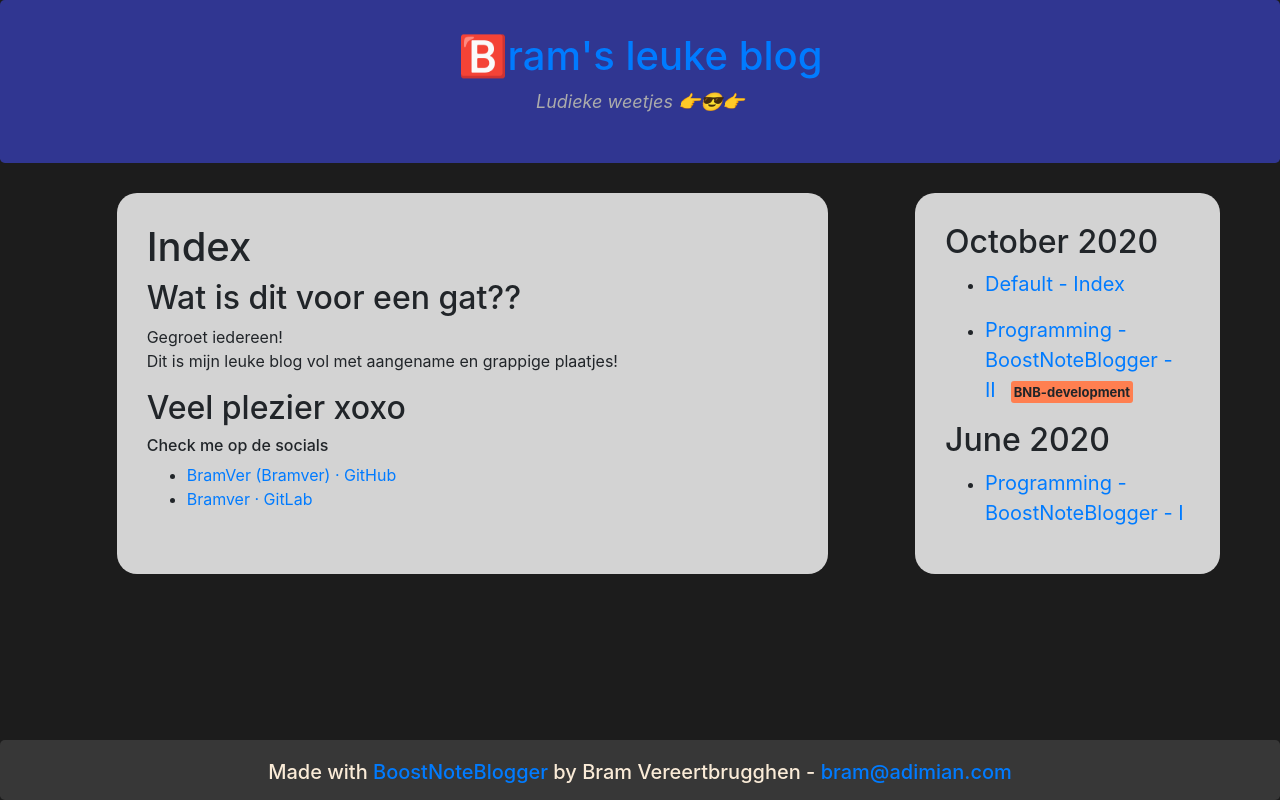
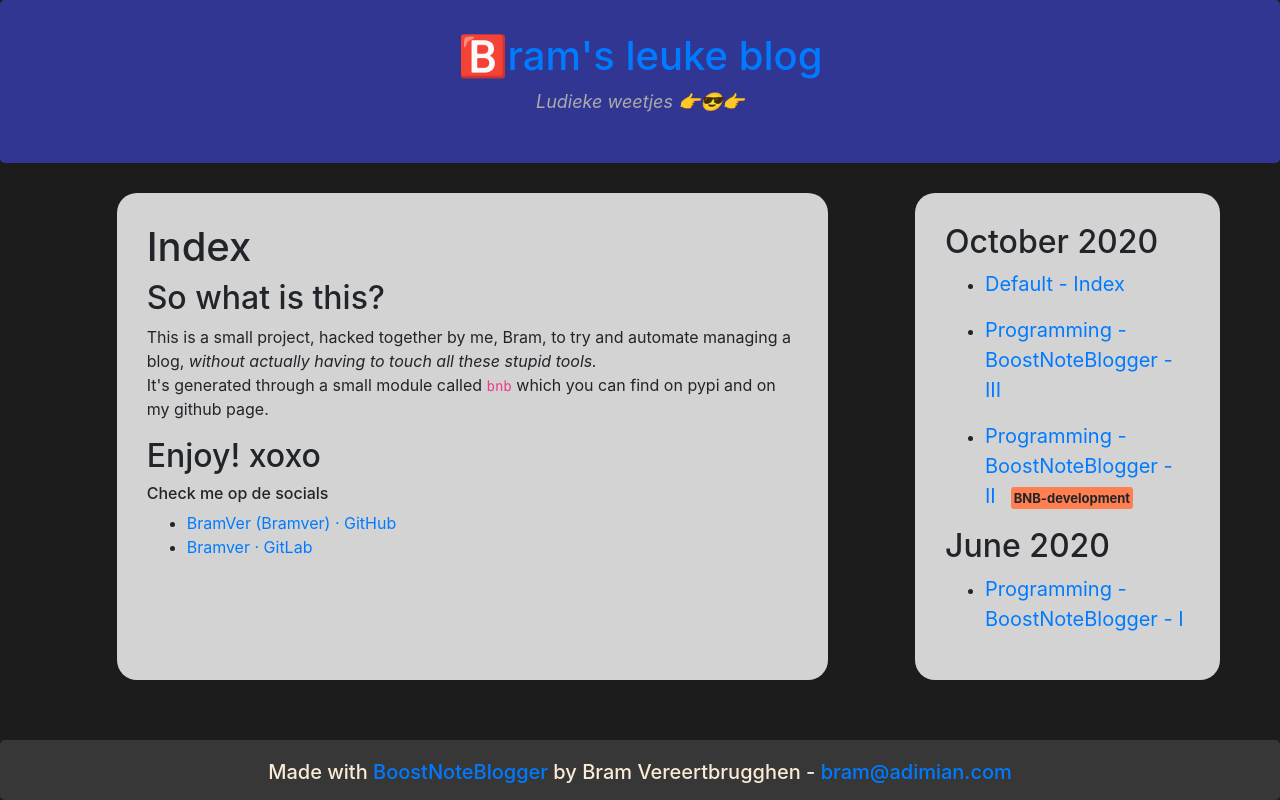
Before and after one commit to BramVer/bramver.github.io, a plain HTML site: page index.html in a window 1280 px wide. Drawn offline with nearby package versions, Linux system fonts and the light colour scheme; a script that the page names is missing; a small style sheet from the web is missing.

Commit message:
Deploying to gh-pages from  @ 1ea6ca3b46672f9a9533c479ba6eeb324b82c1e3 🚀

```diff
--- a/index.html
+++ b/index.html
@@ -101,10 +101,10 @@
             <div class="blog">
                 <div>
 <h1>Index</h1>
-<h2>Wat is dit voor een gat??</h2>
-<p>Gegroet iedereen!<br>
-Dit is mijn leuke blog vol met aangename en grappige plaatjes!</p>
-<h2>Veel plezier xoxo</h2>
+<h2>So what is this?</h2>
+<p>This is a small project, hacked together by me, Bram, to try and automate managing a blog, <em>without actually having to touch all these stupid tools.</em><br>
+It's generated through a small module called <code>bnb</code> which you can find on pypi and on my github page.  </p>
+<h2>Enjoy! xoxo</h2>
 <h6>Check me op de socials</h6>
 <ul>
 <li><a href="https://github.com/BramVer/">BramVer (Bramver) · GitHub</a> </li>
@@ -116,6 +116,7 @@
 <h2>October 2020</h2>
 <ul>
 <li><p><a href="https://bramver.github.io/index.html">Default - Index</a></p></li>
+<li><p><a href="https://bramver.github.io/build/Programming/boostnoteblogger_-_iii.html">Programming - BoostNoteBlogger - III</a></p></li>
 <li><p><a href="https://bramver.github.io/build/Programming/boostnoteblogger_-_ii.html">Programming - BoostNoteBlogger - II</a><strong>BNB-development</strong></p></li>
 </ul>
 <h2>June 2020</h2>
```
Also changed, not shown: build/Programming/boostnoteblogger_-_i.html (+1 -0 lines), build/Programming/boostnoteblogger_-_ii.html (+1 -0 lines), build/Programming/boostnoteblogger_-_iii.html (+2 -2 lines).
